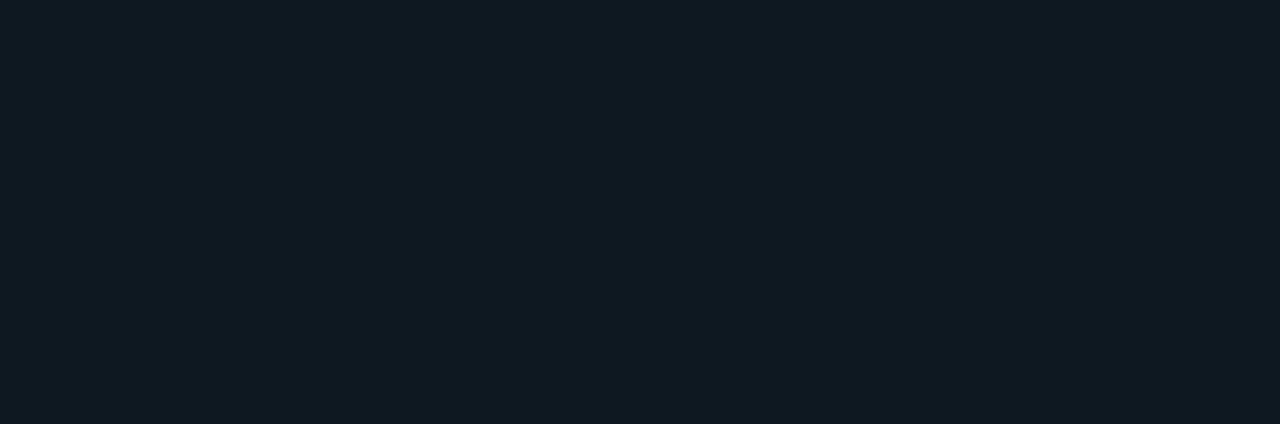
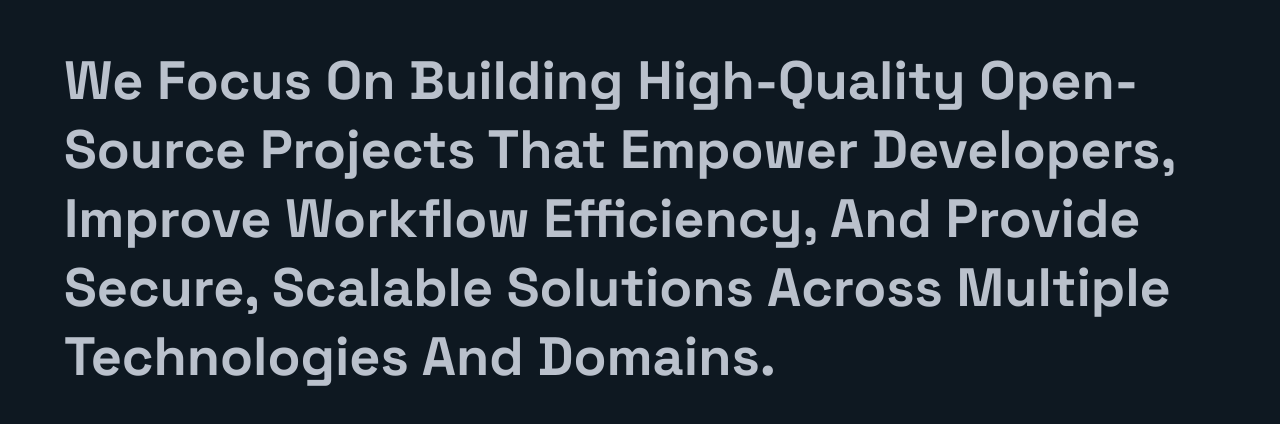
Before and after one commit to VeluraOpenSource/Velura-Introduction, a React (Vite) app: page / in a window 1280 px wide. Shown: the part 3382-3806 px from the top of the page. Built offline with nearby package versions, Linux system fonts and the light colour scheme.

Commit message:
feat: add Answer component for displaying answers and update GoalsAndTasksAnswer component

```diff
--- a/src/components/slides/GoalsAndTasksAnswer.component.tsx
+++ b/src/components/slides/GoalsAndTasksAnswer.component.tsx
@@ -1,6 +1,6 @@
 export const GoalsAndTasksAnswer = () => {
   return (
-    <div data-aos="zoom-in" className="full-page center-section">
+    <div className="full-page center-section">
       <p className="paragraph">
         we focus on building high-quality open-source projects that empower
         developers, improve workflow efficiency, and provide secure, scalable
```
Also changed, not shown: src/components/QA/Answer.component.tsx (added, +15 -0 lines).
